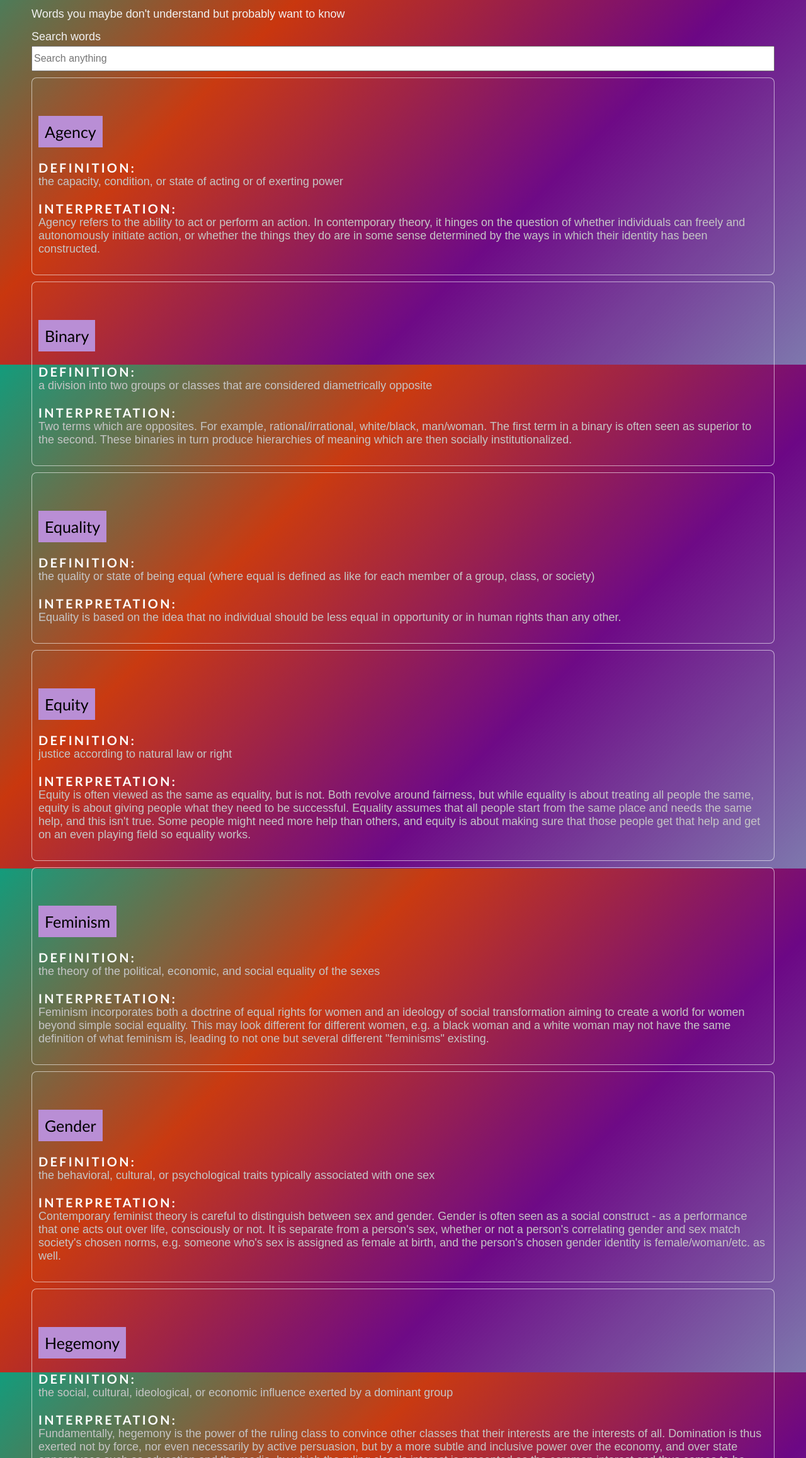
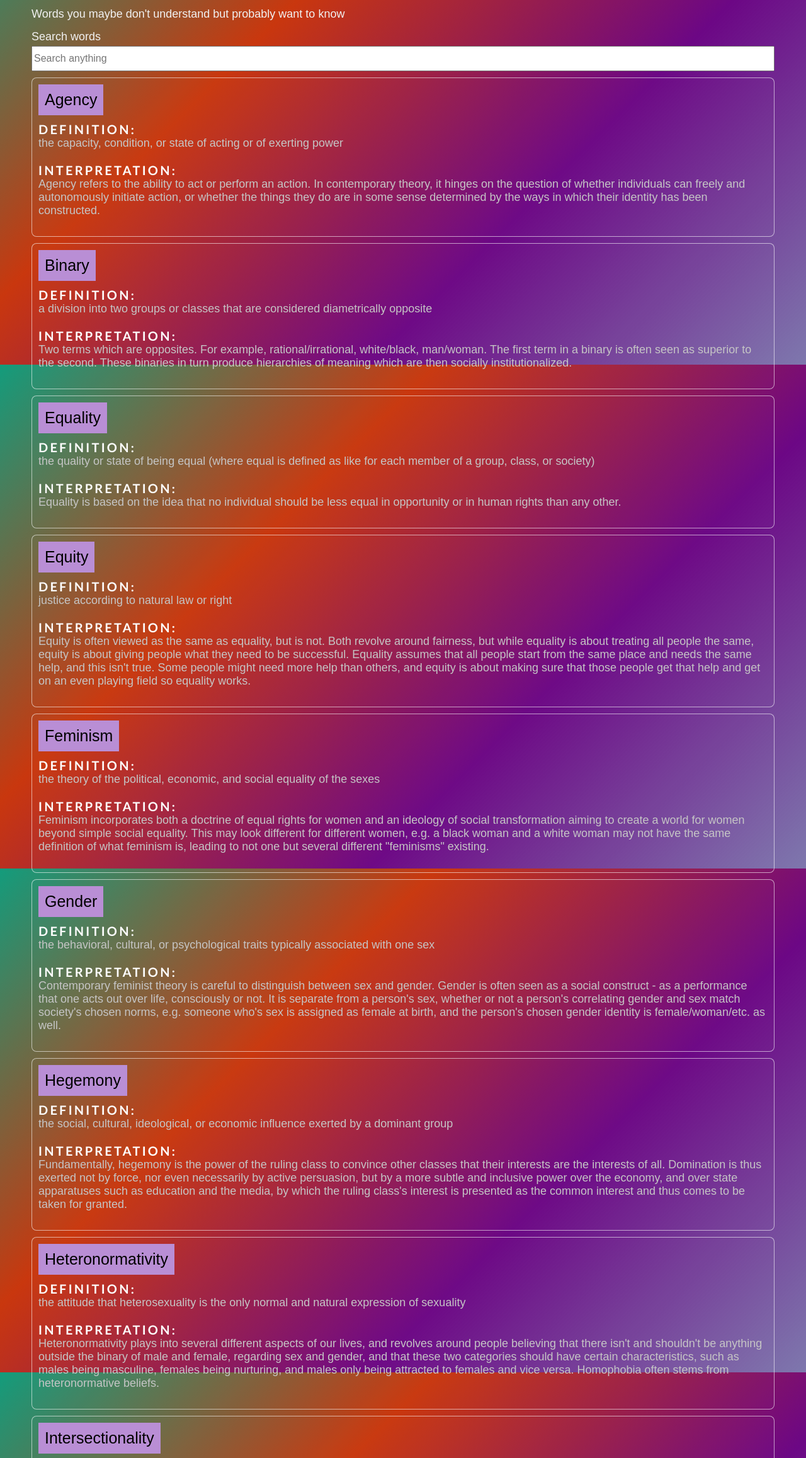
Before and after one commit to yujia-ke21/women_web_final, a plain HTML site: page femdict.html in a window 1280 px wide. Shown: the part 221-2536 px from the top of the page at 63% size. Drawn offline with Linux system fonts and the light colour scheme.

Commit message:
Update femdict.html

```diff
--- a/femdict.html
+++ b/femdict.html
@@ -64,137 +64,163 @@
             or myself -->
       <!-- interpretation of equity from https://everydayfeminism.com/2014/09/equality-is-not-enough/ -->
 
-      <dl>
+     <dl>
 
         <div class="dict-container">
-          <h2><dt>Agency</dt></h2>
+          <dt>Agency</dt>
 
-          <dd><h3>Definition:</h3>
+          <dd>
+            <h3>Definition:</h3>
           <p>
             the capacity, condition, or state of acting or of exerting power
           </p>
         </dd>
 
-          <dd><h3>Interpretation:</h3>
+          <dd>
+            <h3>Interpretation:</h3>
           <p>
             Agency refers to the ability to act or perform an action. In contemporary theory, it hinges on the question of whether individuals can freely and autonomously initiate action, or whether the things they do are in some sense determined by the ways in which their identity has been constructed.
           </p>
+          </dd>
         </div>
 
 
         <div class="dict-container">
-        <h2><dt>Binary</dt></h2>
-        <dd><h3>Definition:</h3>
+        <dt>Binary</dt>
+        <dd>
+          <h3>Definition:</h3>
           <p>
             a division into two groups or classes that are considered diametrically opposite
-          </p></dd>
+          </p>
+        </dd>
+
         <dd><h3>Interpretation:</h3>
           <p>
             Two terms which are opposites. For example, rational/irrational, white/black, man/woman. The first term in a binary is often seen as superior to the second. These binaries in turn produce hierarchies of meaning which are then socially institutionalized.
-          </p></dd>
+          </p>
+        </dd>
         </div>
 
         <div class="dict-container">
-        <h2><dt>Equality</dt></h2>
+        <dt>Equality</dt>
         <dd><h3>Definition:</h3>
           <p>
             the quality or state of being equal (where equal is defined as like for each member of a group, class, or society)
-          </p></dd>
+          </p>
+        </dd>
         <dd><h3>Interpretation:</h3>
           <p>
             Equality is based on the idea that no individual should be less equal in opportunity or in human rights than any other.
-          </p></dd>
+          </p>
+        </dd>
         </div>
 
         <div class="dict-container">
-        <h2><dt>Equity</dt></h2>
+        <dt>Equity</dt>
         <dd><h3>Definition:</h3>
           <p>
             justice according to natural law or right
-          </p></dd>
+          </p>
+        </dd>
+
         <dd><h3>Interpretation:</h3>
           <p>
             Equity is often viewed as the same as equality, but is not. Both revolve around fairness, but while equality is about treating all people the same, equity is about giving people what they need to be successful. Equality assumes that all people start from the same place and needs the same help, and this isn't true. Some people might need more help than others, and equity is about making sure that those people get that help and get on an even playing field so equality works.
-          </p></dd>
+          </p>
+        </dd>
         </div>
 
         <div class="dict-container">
-        <h2><dt>Feminism</dt></h2>
+        <dt>Feminism</dt>
         <dd><h3>Definition:</h3>
           <p>
             the theory of the political, economic, and social equality of the sexes
-          </p></dd>
+          </p>
+        </dd>
+
         <dd><h3>Interpretation:</h3>
           <p>
             Feminism incorporates both a doctrine of equal rights for women and an ideology of social transformation aiming to create a world for women beyond simple social equality. This may look different for different women, e.g. a black woman and a white woman may not have the same definition of what feminism is, leading to not one but several different "feminisms" existing.
-          </p></dd>
+          </p>
+        </dd>
         </div>
 
         <div class="dict-container">
-        <h2><dt>Gender</dt></h2>
+        <dt>Gender</dt>
         <dd><h3>Definition:</h3>
           <p>
             the behavioral, cultural, or psychological traits typically associated with one sex
-          </p></dd>
+          </p>
+        </dd>
+
         <dd><h3>Interpretation:</h3>
           <p>
             Contemporary feminist theory is careful to distinguish between sex and gender. Gender is often seen as a social construct - as a performance that one acts out over life, consciously or not. It is separate from a person's sex, whether or not a person's correlating gender and sex match society's chosen norms, e.g. someone who's sex is assigned as female at birth, and the person's chosen gender identity is female/woman/etc. as well.
-          </p></dd>
+          </p>
+        </dd>
         </div>
 
         <div class="dict-container">
-        <h2><dt>Hegemony</dt></h2>
+        <dt>Hegemony</dt>
         <dd><h3>Definition:</h3>
           <p>
             the social, cultural, ideological, or economic influence exerted by a dominant group
-          </p></dd>
+          </p>
+        </dd>
         <dd><h3>Interpretation:</h3>
           <p>
             Fundamentally, hegemony is the power of the ruling class to convince other classes that their interests are the interests of all.  Domination is thus exerted not by force, nor even necessarily by active persuasion, but by a more subtle and inclusive power over the economy, and over state apparatuses such as education and the media, by which the ruling class's interest is presented as the common interest and thus comes to be taken for granted.
-          </p></dd>
+          </p>
+        </dd>
         </div>
 
         <div class="dict-container">
-        <h2><dt>Heteronormativity</dt></h2>
+        <dt>Heteronormativity</dt>
         <dd><h3>Definition:</h3>
           <p>
             the attitude that heterosexuality is the only normal and natural expression of sexuality
-          </p></dd>
+          </p>
+        </dd>
         <dd><h3>Interpretation:</h3>
           <p>
             Heteronormativity plays into several different aspects of our lives, and revolves around people believing that there isn't and shouldn't be anything outside the binary of male and female, regarding sex and gender, and that these two categories should have certain characteristics, such as males being masculine, females being nurturing, and males only being attracted to females and vice versa. Homophobia often stems from heteronormative beliefs.
-          </p></dd>
+          </p>
+        </dd>
         </div>
 
         <div class="dict-container">
-        <h2><dt>Intersectionality</dt></h2>
+        <dt>Intersectionality</dt>
         <dd><h3>Definition:</h3>
           <p>
             the complex, cumulative way in which the effects of multiple forms of discrimination (such as racism, sexism, and classism) combine, overlap, or intersect especially in the experiences of marginalized individuals or groups
-          </p></dd>
+          </p>
+        </dd>
         <dd><h3>Interpretation:</h3>
           <p>
             Important in the sense that people can't be narrowed down to one factor of their identity, as there are several different pieces that are part of the whole. For example, many black women feel like they are never "just a woman" or "just black", but "a black woman". This is because both identities are crucial to how they are treated by society.
           </p>
           <p>
             The law does a poor job of taking intersectionality into consideration, often ignoring overlapping discrimination that comes with different identities. Again with black women as an example, the law either views them as only a woman, and bases judgement off of the discrimination white women may or may not recieve, or views them as a black person, and bases judgement off of the discrimination a black man may or may not recieve, but can't comprehend the unique dual discrimination of both of these identities.
-          </p></dd>
+          </p>
+        </dd>
         </div>
 
         <div class="dict-container">
-        <h2><dt>Oppression</dt></h2>
+        <dt>Oppression</dt>
         <dd><h3>Definition:</h3>
           <p>
             unjust or cruel exercise of authority or power
-          </p></dd>
+          </p>
+        </dd>
         <dd><h3>Interpretation:</h3>
           <p>
             Women's oppression is the experience of sexism as a system of domination.
-          </p></dd>
+          </p>
+        </dd>
         </div>
 
         <div class="dict-container">
-        <h2><dt>Patriarchy</dt></h2>
+        <dt>Patriarchy</dt>
         <dd><h3>Definition:</h3>
           <p>
             control by men of a disproportionately large share of power
@@ -206,7 +232,7 @@
         </div>
 
         <div class="dict-container">
-        <h2><dt>Sexism</dt></h2>
+        <dt>Sexism</dt>
         <dd><h3>Definition:</h3>
           <p>
             prejudice or discrimination based on sex
```
